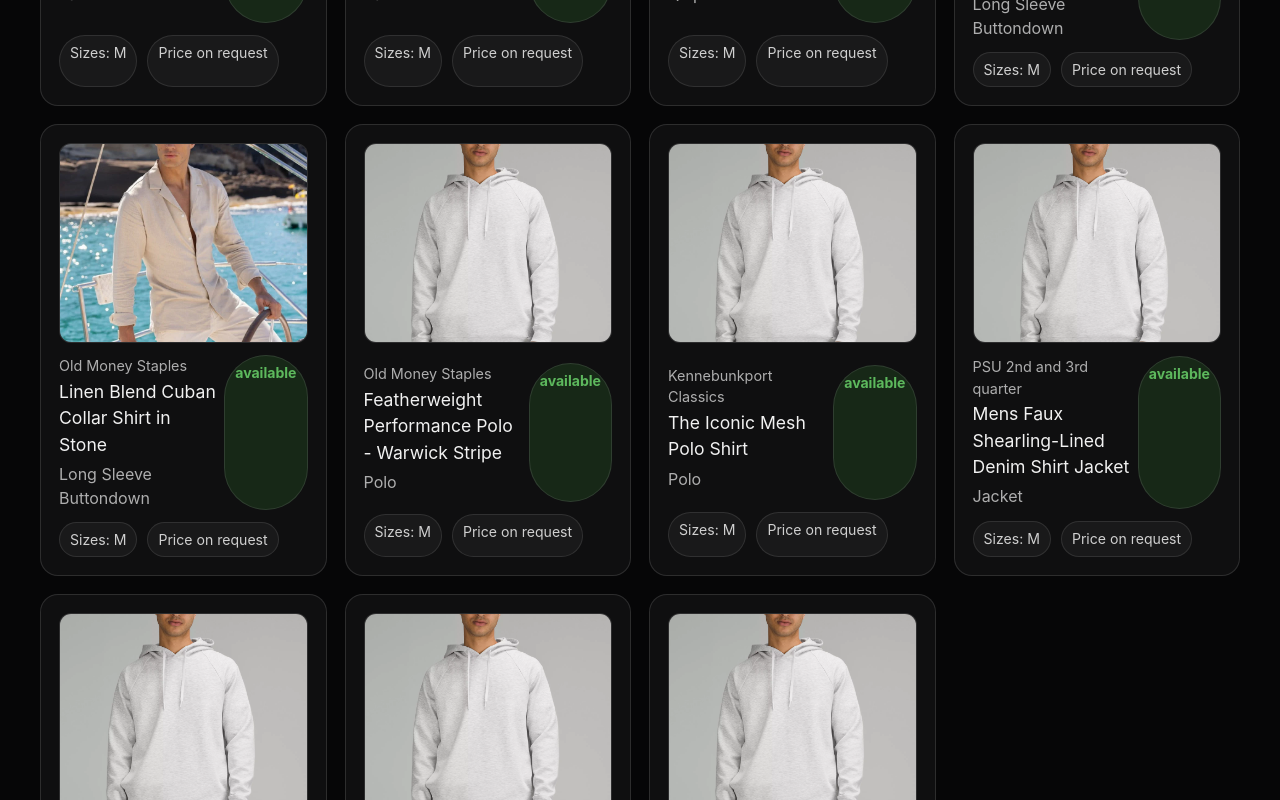
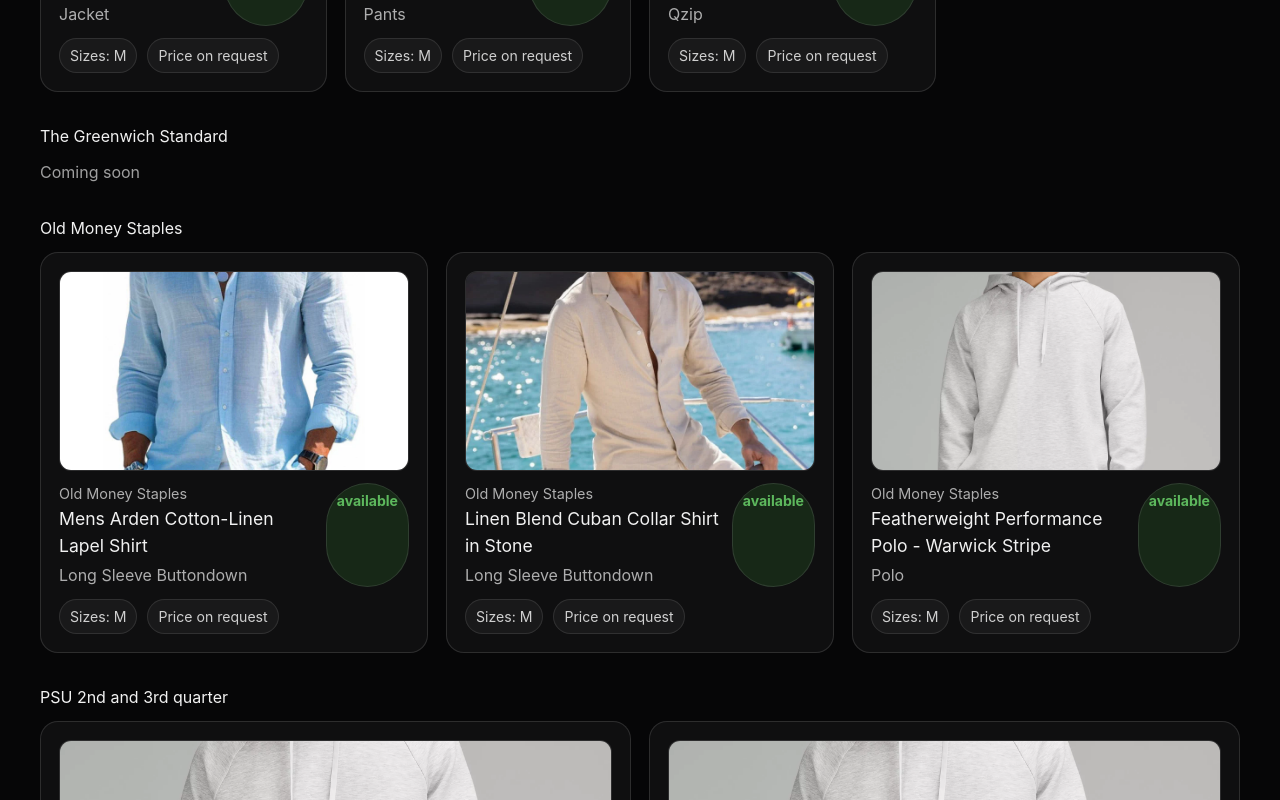
Before and after one commit to bendavenport700-a11y/davenport-wardrobe-v2, a Next.js app: page /wardrobes in a window 1280 px wide. Shown: the part 1240-2040 px from the top of the page. Built offline with nearby package versions, Linux system fonts and the light colour scheme.

Commit message:
Group wardrobes by collection and refresh inventory

```diff
--- a/app/wardrobes/page.tsx
+++ b/app/wardrobes/page.tsx
@@ -19,6 +19,29 @@ type InventoryItem = {
 
 export default function WardrobesPage() {
   const inventory = inventoryData as InventoryItem[];
+  const collections = [
+    "The 203 Collection",
+    "The Greenwich Standard",
+    "Old Money Staples",
+    "PSU 2nd and 3rd quarter",
+    "Kennebunkport Classics",
+    "The Deacon’s Suitcase move in",
+    "Boulder Winter Elevation",
+    "Buff Winterline",
+    "Hoosier Freeze",
+    "Palm Shadow",
+    "Catalina Bloom",
+    "Chestnut Season",
+    "Scarlet Walk",
+    "Sixth Street Shift",
+  ];
+
+  const grouped = inventory.reduce<Record<string, InventoryItem[]>>((acc, item) => {
+    const key = item.collection || "Other";
+    if (!acc[key]) acc[key] = [];
+    acc[key].push(item);
+    return acc;
+  }, {});
 
   return (
     <main
@@ -92,8 +115,16 @@ export default function WardrobesPage() {
           deploy, and everything below updates.
         </p>
 
+        {collections.map((collection) => {
+          const items = grouped[collection] || [];
+          return (
+            <div key={collection} style={{ marginBottom: 32 }}>
+              <h2 style={{ marginBottom: 12 }}>{collection}</h2>
+              {items.length === 0 ? (
+                <div style={{ opacity: 0.65 }}>Coming soon</div>
+              ) : (
                 <div className="grid">
-          {inventory.map((item) => {
+                  {items.map((item) => {
                     const status = item.status ?? "available";
                     const price =
                       typeof item.price === "number" && !Number.isNaN(item.price)
@@ -120,7 +151,7 @@ export default function WardrobesPage() {
                         <div style={{ display: "flex", justifyContent: "space-between", gap: 8 }}>
                           <div>
                             <div style={{ fontSize: "0.9rem", opacity: 0.7 }}>
-                      {item.collection || "Wardrobe"}
+                              {collection}
                             </div>
                             <h3 style={{ margin: "2px 0 4px", fontSize: "1.1rem" }}>{item.name}</h3>
                             <div style={{ opacity: 0.7 }}>{item.category}</div>
@@ -169,6 +200,10 @@ export default function WardrobesPage() {
                     );
                   })}
                 </div>
+              )}
+            </div>
+          );
+        })}
       </div>
     </main>
   );
```
Lines whose indentation alone changed are shown as unchanged.
